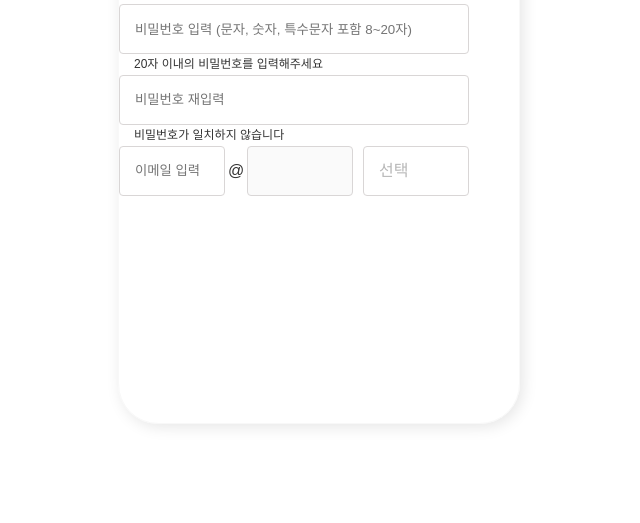
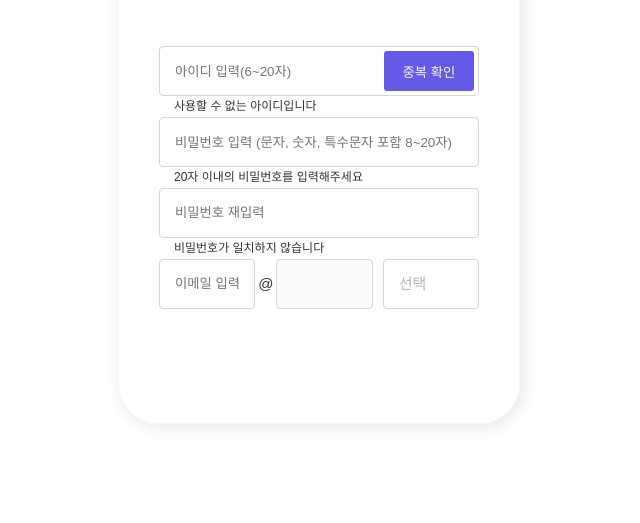
Before and after one commit to choiiis/sign-up-and-in-page, a website built with Parcel: page index.html in a window 1280 px wide. Shown: the part 277-800 px from the top of the page, without its empty margins (321-961 px from the left). Built offline with nearby package versions, Linux system fonts and the light colour scheme; a web font is replaced by a local one.

Commit message:
Place content div on the center of container

```diff
--- a/css/main.css
+++ b/css/main.css
@@ -3,7 +3,7 @@ body {
   position: relative;
   min-height: 100vh;
   color: #333;
-  font-size: 16px;
+  font-size: 15px;
   font-weight: 400;
   line-height: 1.4;
   font-family: 'Pretendard', sans-serif;
@@ -20,6 +20,7 @@ button {
 /* CONTAINER */
 .container {
   position: absolute;
+  display: flex;
   width: 400px;
   height: 600px;
   top: 0;
@@ -27,13 +28,15 @@ button {
   left: 0;
   right: 0;
   margin: auto;
+  justify-content: center;
+  align-items: center;
   border: 1px solid #f8f8f8;
   border-radius: 40px;
   box-shadow: 3px 3px 15px rgba(0, 0, 0, 0.1);
 }
 
 .content {
-  width: 350px;
+  width: 320px;
 }
 
 /* HEADER */
```
